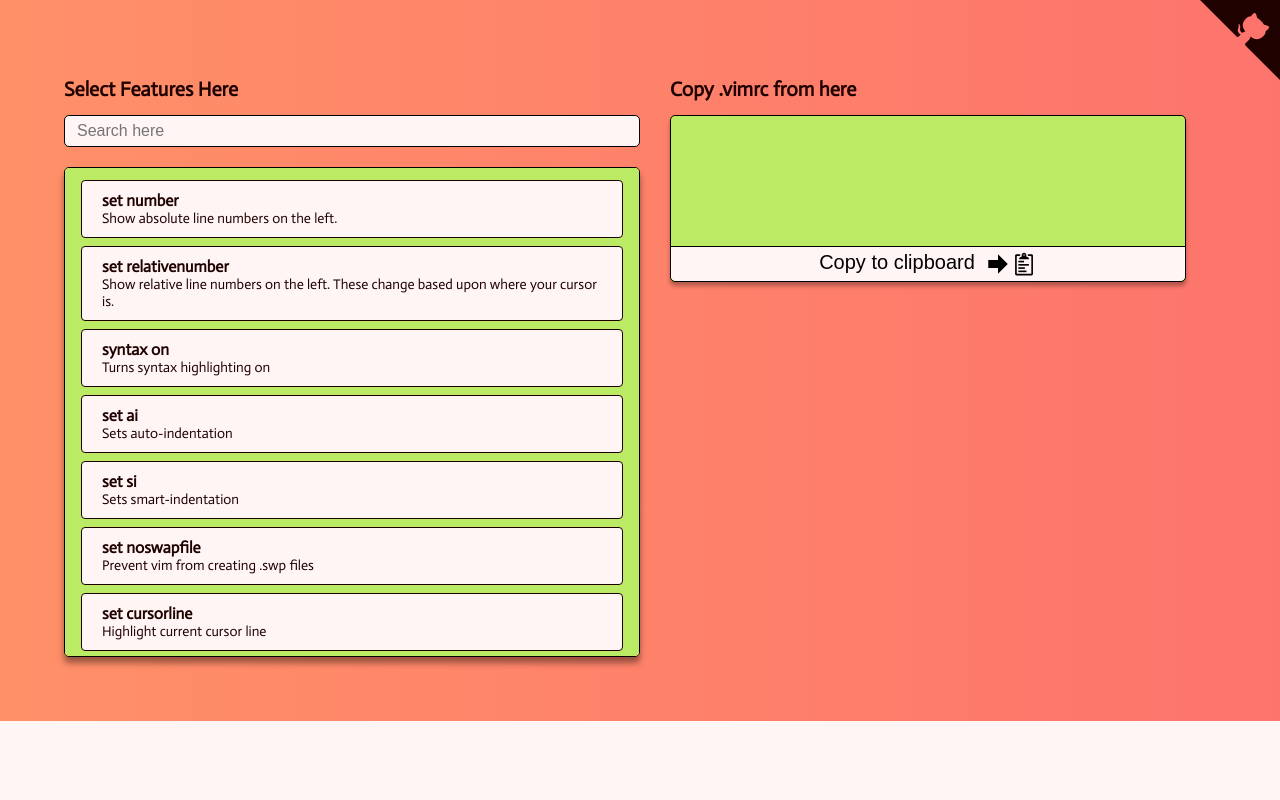
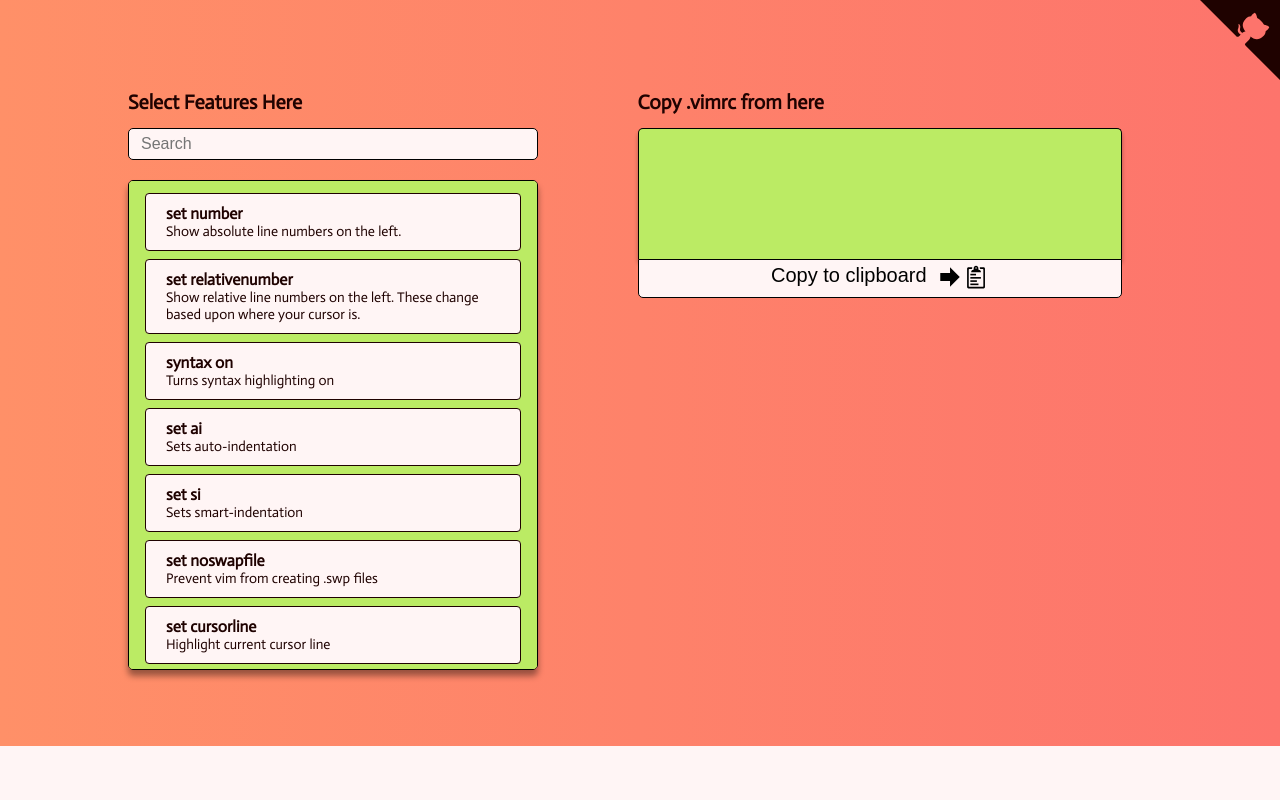
Before and after one commit to dawsbot/vimrc-builder, a React (Create React App) app: page / in a window 1280 px wide. Shown: the top 800 px of the page. Built offline with nearby package versions, Linux system fonts and the light colour scheme.

Commit message:
💅 padding and animation improvements

```diff
--- a/src/App.js
+++ b/src/App.js
@@ -6,7 +6,7 @@ import RightHalf from './components/RightHalf';
 import StaticPageContent from './components/StaticPageContent';
 
 const AppWrapper = styled.div`
-  padding: 5vw;
+  padding: 6vw 10vw;
   display: flex;
 
   /* background gradient with fallback */
@@ -18,7 +18,7 @@ const AppWrapper = styled.div`
   flex-direction: row;
   @media (max-width: 900px) {
     flex-direction: column;
-    padding-bottom: 100px;
+    padding: 10vh 4vw;
   }
 `;
 
--- a/src/components/LeftHalf.js
+++ b/src/components/LeftHalf.js
@@ -6,8 +6,8 @@ import vimCommands from '../vim-commands.json';
 import SectionHeader from './SectionHeader';
 
 const LeftHalfWrapper = styled.div`
-  min-width: 50%;
-  margin-right: 30px;
+  min-width: 40%;
+  margin-right: 100px;
   @media (max-width: 900px) {
     width: 100%;
   }
@@ -122,7 +122,7 @@ class LeftHalf extends React.Component {
         </SectionHeader>
 
         <SearchInput
-          placeholder="Search here"
+          placeholder="Search"
           onChange={this.handleSearchInput}
           />
         <SearchResultsContainer>
--- a/src/components/RightHalf.js
+++ b/src/components/RightHalf.js
@@ -20,12 +20,16 @@ const VimrcContainer = styled.div`
   font-family: monospace;
   font-size: 16px;
 
+  /* border on all edges but bottom */
   border: 1px solid black;
+  border-bottom: 0;
+
   /* juicy green */
   background-color: #BBEB64;
 
   box-shadow: 0px 4px 4px rgba(0,0,0,.3);
-  border-radius: 5px;
+  border-top-left-radius: 5px;
+  border-top-right-radius: 5px;
   overflow-y: auto;
   max-height: 60vh;
   min-height: 40px;
@@ -41,12 +45,13 @@ const IconWrapperButton = styled.button`
   border-radius: 5px;
   width: 100%;
   border: 0px;
-  border-top: 1px solid black;
+  border: 1px solid black;
   border-top-left-radius: 0px;
   border-top-right-radius: 0px;
   padding: 4px 8px;
   cursor: pointer;
   transition: box-shadow 300ms ease;
+  transition: background-color 500ms ease;
 
   display: flex;
   justify-content: center;
@@ -103,7 +108,7 @@ class RightHalf extends React.Component {
           <FileContent>
             {textContentArr.map(([text, comment], i) => (<div key={i}>{text} <Comment>" {comment}</Comment></div>))}
           </FileContent>
-
+        </VimrcContainer>
         <CopyToClipboard
           text={textContentArr.reduce((acc, [command, comment]) => `${acc}\n${command} " ${comment}`, initialVimrcContent)}
           onCopy={this.handleCopyClick}>
@@ -113,15 +118,18 @@ class RightHalf extends React.Component {
             <CopyText style={{
               color: copyClicked ? '#fff5f5' : 'black'
             }}>{copyButtonText}</CopyText>
+            {!this.state.copyClicked && (
+              <div>
                 <img
                   alt="right arrow"
                   src={arrowRightIconPath}
                   height="26px"
                   style={{marginLeft: '10px'}}/>
                 <img alt="clipboard" src={clipboadIconPath} height="26px" />
+              </div>
+            )}
           </IconWrapperButton>
         </CopyToClipboard>
-        </VimrcContainer>
       </RightHalfWrapper>
     );
   }
--- a/src/components/SearchResult.js
+++ b/src/components/SearchResult.js
@@ -12,6 +12,8 @@ const ResultRow = styled.div`
   flex-direction: row;
   cursor: pointer;
   transition: box-shadow 300ms ease;
+  transition: background-color 1000ms ease;
+
   /* light pink */
   background-color: #fff5f5;
 
--- a/src/components/StaticPageContent.js
+++ b/src/components/StaticPageContent.js
@@ -2,13 +2,16 @@ import React from 'react';
 import styled from 'styled-components';
 
 const Wrapper = styled.div`
-  padding: 5vw;
+  padding: 6vw 10vw;
 
   /* light pink */
   background-color: #fff5f5;
   /* near-black pink */
   color: 1px solid #1f0200;
-  /* padding: 100px; */
+
+  @media (max-width: 900px) {
+    padding: 10vh 4vw;
+  }
 `
 const StaticPageContent = () => (
   <Wrapper>
```
Lines whose indentation alone changed are shown as unchanged.
